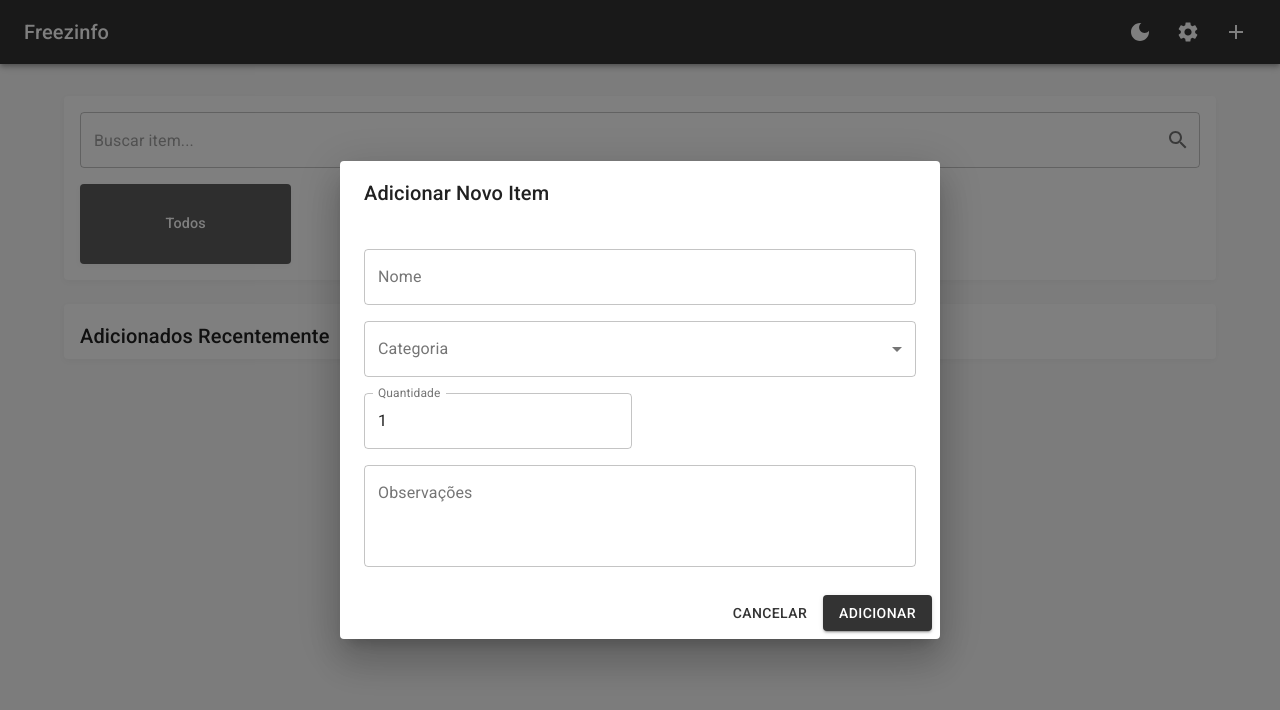
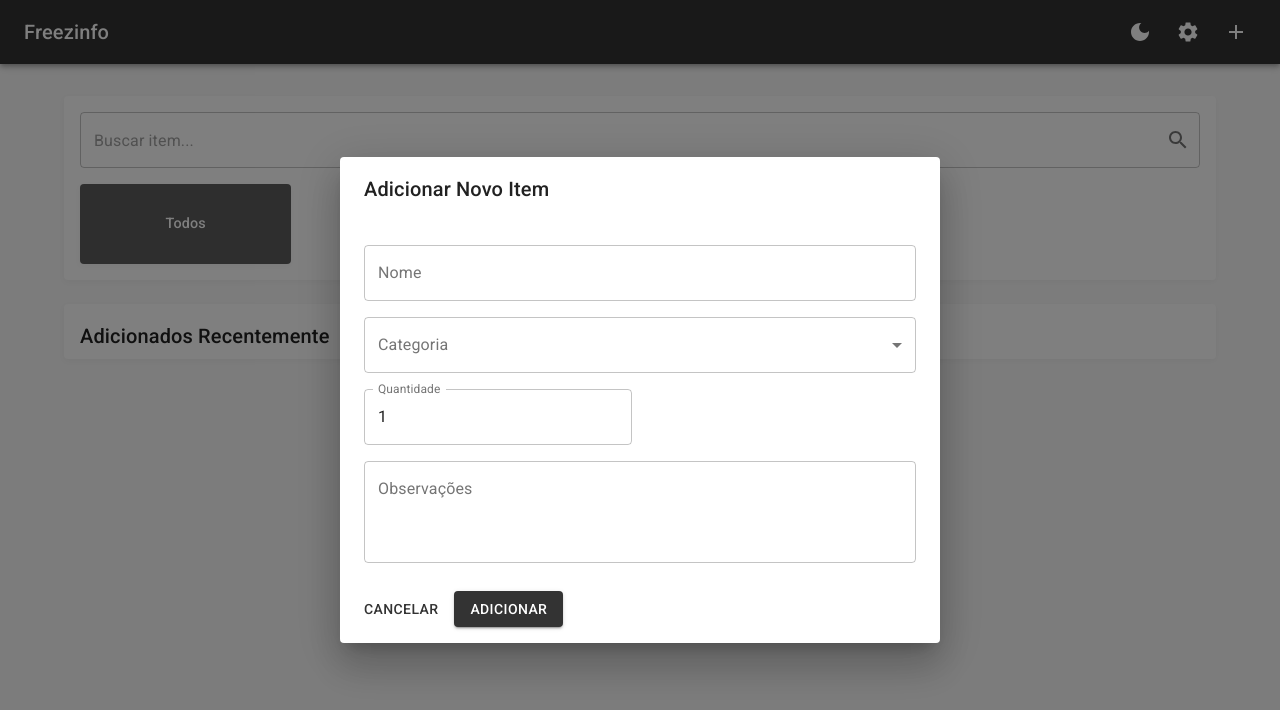
Before and after one commit to jumrs/Freezinfo, a React (Vite) app: page / in a window 1280 px wide. Both pictures are taken after a click on the button 1236 px from the left and 32 px from the top of the page. Shown: the top 710 px of the page. Built offline with nearby package versions, Linux system fonts and the light colour scheme.

Commit message:
Added remove button and function

```diff
--- a/src/components/FoodItemForm.tsx
+++ b/src/components/FoodItemForm.tsx
@@ -11,7 +11,8 @@ import {
     Select,
     MenuItem,
     Grid,
-    Alert
+    Alert,
+    Box
 } from '@mui/material';
 import { FoodItem } from '../types';
 import { useFreezerStore } from '../store/freezerStore';
@@ -28,7 +29,7 @@ export const FoodItemForm: React.FC<FoodItemFormProps> = ({
     onClose,
     initialData
 }) => {
-    const { addFoodItem, updateFoodItem } = useFreezerStore();
+    const { addFoodItem, updateFoodItem, deleteFoodItem } = useFreezerStore();
     const { categories } = useCategoryStore();
     const [formData, setFormData] = useState<FoodItem>(initialData || {
         id: '',
@@ -97,6 +98,18 @@ export const FoodItemForm: React.FC<FoodItemFormProps> = ({
         }
     };
 
+    const handleDelete = async () => {
+        if (initialData && initialData.id) {
+            try {
+                await deleteFoodItem(initialData.id);
+                onClose();
+            } catch (error) {
+                console.error('Failed to delete item:', error);
+                setError('Erro ao remover o item');
+            }
+        }
+    };
+
     return (
         <Dialog open={open} onClose={onClose} maxWidth="sm" fullWidth>
             <DialogTitle>
@@ -157,11 +170,18 @@ export const FoodItemForm: React.FC<FoodItemFormProps> = ({
                     </Grid>
                 </Grid>
             </DialogContent>
-            <DialogActions>
-                <Button onClick={onClose}>Cancelar</Button>
-                <Button onClick={handleSubmit} variant="contained" color="primary">
-                    {initialData ? 'Salvar' : 'Adicionar'}
-                </Button>
+            <DialogActions sx={{ display: 'flex', justifyContent: 'space-between', px: 2, pb: 2 }}>
+                {initialData && (
+                    <Button onClick={handleDelete} variant="contained" color="error">
+                        REMOVER
+                    </Button>
+                )}
+                <Box sx={{ display: 'flex', gap: 1 }}>
+                    <Button onClick={onClose}>Cancelar</Button>
+                    <Button onClick={handleSubmit} variant="contained" color="primary">
+                        {initialData ? 'Salvar' : 'Adicionar'}
+                    </Button>
+                </Box>
             </DialogActions>
         </Dialog>
     );
```
